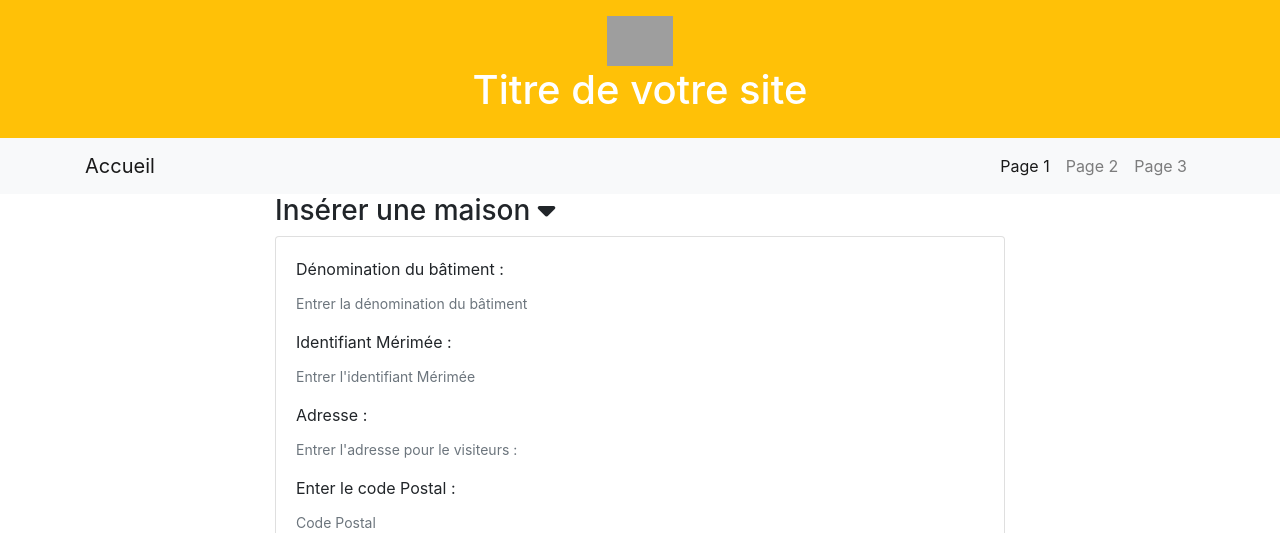
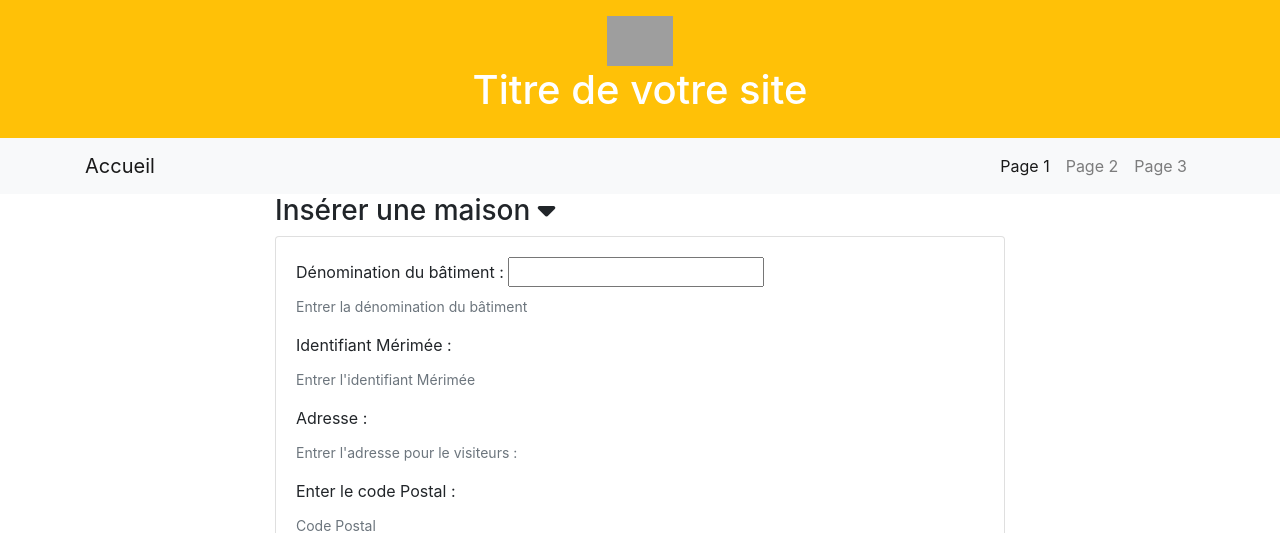
Before and after one commit to pauline-charrier/M2-TNAH_Application, a Flask app: page /insertions/maisons in a window 1280 px wide. Shown: the top 533 px of the page. Run offline with Flask 3, Linux system fonts and the light colour scheme; some libraries are stand-ins or nearby versions; grey boxes are pictures that could not be loaded.

Commit message:
Update insertion_maisons.html

```diff
--- a/appli/app/templates/partials/formulaires/insertion_maisons.html
+++ b/appli/app/templates/partials/formulaires/insertion_maisons.html
@@ -3,7 +3,8 @@
 
     <div class="form-group">
         <label for="denomination">Dénomination du bâtiment : </label>
-        <small id="denomination" class="form-text text-muted">Entrer la dénomination du bâtiment</small>
+        <input type="text" id="code_resource" name="code_resource">
+        <small id="denomination" class="form-text text-muted">Entrer la dénomination du bâtiment</small></input>
     </div>
 
     <div class="form-group">
```
